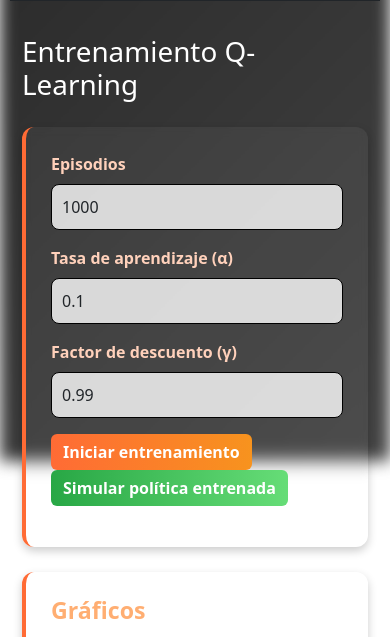
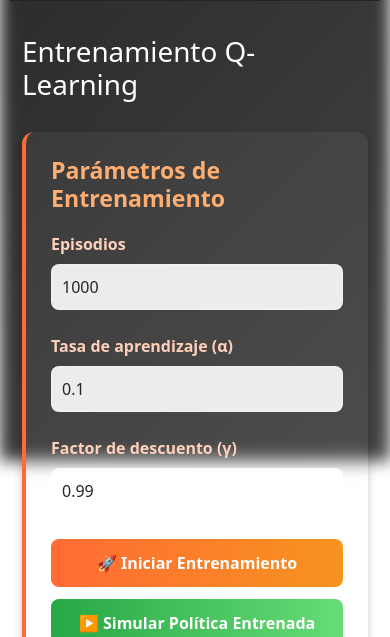
Before and after one commit to catabernal2003-png/Repositorio-Activades, a Flask app: page /reinforcement/caso in a window 390 px wide. Shown: the part 383-1020 px from the top of the page. Run offline with Flask 3, Linux system fonts and the light colour scheme.

Commit message:
mejora visual de la página

```diff
--- a/templates/rl_caso_practico.html
+++ b/templates/rl_caso_practico.html
@@ -4,114 +4,177 @@
 
 {% block content %}
 
-<!-- =======================
-      CSS ESPECÍFICO
-======================= -->
 <style>
-/* Caja de sección */
+/* ====== Estilos Mejorados ====== */
 .section-box {
     background: rgba(255,255,255,0.05);
     padding: 25px;
     border-radius: 12px;
-    margin-top: 25px;
+    margin-bottom: 25px;
     border-left: 4px solid #ff6b35;
     backdrop-filter: blur(4px);
     box-shadow: 0 4px 10px rgba(0,0,0,0.2);
 }
 
-/* Títulos */
 .section-box h3 {
     color: #ffae72;
     font-weight: bold;
-    margin-bottom: 15px;
+    margin-bottom: 20px;
 }
 
-/* Inputs */
 .section-box label {
     color: #ffd1bb;
     font-weight: bold;
+    margin-bottom: 8px;
+    display: block;
 }
 
 .section-box input {
-    background: rgba(255,255,255,0.8);
+    background: rgba(255,255,255,0.9);
     border-radius: 8px;
+    border: 1px solid rgba(255,255,255,0.3);
+    padding: 10px;
 }
 
-/* Botones */
+.section-box input:focus {
+    background: rgba(255,255,255,0.95);
+    box-shadow: 0 0 8px rgba(255,107,53,0.5);
+}
+
+.btn-container {
+    display: flex;
+    flex-direction: column;
+    gap: 12px;
+    margin-top: 25px;
+}
+
+#trainBtn, #simulateBtn {
+    width: 100%;
+    padding: 12px;
+    font-weight: bold;
+    border-radius: 8px;
+    border: none;
+    transition: all 0.3s ease;
+}
+
 #trainBtn {
     background: linear-gradient(90deg, #ff6b35, #f7931e);
-    border: none;
-    font-weight: bold;
+    color: white;
 }
+
 #simulateBtn {
     background: linear-gradient(90deg, #28a745, #66dd77);
-    border: none;
-    font-weight: bold;
+    color: white;
 }
+
 #trainBtn:hover, #simulateBtn:hover {
     transform: scale(1.04);
+    box-shadow: 0 6px 20px rgba(0,0,0,0.3);
 }
 
-/* Resultado */
 #status {
     font-size: 1.1rem;
     color: #ffe5d4;
     font-weight: bold;
+    padding: 15px;
+    background: rgba(0,0,0,0.3);
+    border-radius: 8px;
+    text-align: center;
+    min-height: 50px;
+    display: flex;
+    align-items: center;
+    justify-content: center;
 }
 
-/* Imágenes */
-img {
+.graph-container {
+    background: rgba(255,255,255,0.03);
+    padding: 15px;
+    border-radius: 8px;
+}
+
+.graph-container img {
     border-radius: 12px;
     border: 2px solid #444;
+    width: 100%;
+    height: auto;
+    box-shadow: 0 4px 15px rgba(0,0,0,0.3);
+}
+
+/* Asegurar altura completa para las columnas */
+.left-panel, .right-panel {
+    display: flex;
+    flex-direction: column;
+}
+
+.form-section {
+    position: sticky;
+    top: 20px;
 }
 </style>
 
-<!-- =======================
-      CONTENIDO
-======================= -->
+<h1 style="color:white; margin-bottom: 30px;">Entrenamiento Q-Learning</h1>
 
-<h1 style="color:white;">Entrenamiento Q-Learning</h1>
+<!-- =============================
+      DISEÑO EN 2 COLUMNAS
+============================= -->
+<div class="row">
 
-<div class="section-box">
+    <!-- ▓▓▓ IZQUIERDA — FORMULARIO ▓▓▓ -->
+    <div class="col-md-5 left-panel">
+        <div class="section-box form-section">
+            <h3>Parámetros de Entrenamiento</h3>
 
-    <div class="mb-3">
+            <div class="mb-4">
                 <label>Episodios</label>
                 <input id="episodes" type="number" value="{{ params['episodes'] }}" class="form-control" />
             </div>
 
-    <div class="mb-3">
+            <div class="mb-4">
                 <label>Tasa de aprendizaje (α)</label>
                 <input id="alpha" type="number" step="0.01" value="{{ params['alpha'] }}" class="form-control" />
             </div>
 
-    <div class="mb-3">
+            <div class="mb-4">
                 <label>Factor de descuento (γ)</label>
                 <input id="gamma" type="number" step="0.01" value="{{ params['gamma'] }}" class="form-control" />
             </div>
 
-    <button id="trainBtn" class="btn btn-primary">Iniciar entrenamiento</button>
-    <button id="simulateBtn" class="btn btn-success">Simular política entrenada</button>
-
-    <div id="status" class="mt-3"></div>
+            <div class="btn-container">
+                <button id="trainBtn" class="btn">🚀 Iniciar Entrenamiento</button>
+                <button id="simulateBtn" class="btn">▶️ Simular Política Entrenada</button>
             </div>
 
+            <div id="status" class="mt-4"></div>
+        </div>
+    </div>
 
+    <!-- ▓▓▓ DERECHA — GRÁFICOS ▓▓▓ -->
+    <div class="col-md-7 right-panel">
+
+        <!-- Gráfico de Recompensas -->
         <div class="section-box">
-    <h3>Gráficos</h3>
+            <h3>📊 Gráfico de Recompensas</h3>
+            <div class="graph-container">
                 <img id="rewardsImg"
                     src="{{ url_for('static', filename='images/rewards.png') }}?t=0"
                     alt="Recompensas"
                     class="img-fluid" />
             </div>
+        </div>
 
+        <!-- Trayectoria -->
         <div class="section-box">
-    <h3>Trayectoria</h3>
+            <h3>🎯 Trayectoria Aprendida</h3>
+            <div class="graph-container">
                 <img id="trajImg"
                     src="{{ url_for('static', filename='images/traj.png') }}?t=0"
                     alt="Trayectoria"
                     class="img-fluid" />
             </div>
+        </div>
+    </div>
 
+</div>
 
 <!-- =======================
       JAVASCRIPT RL
@@ -124,7 +187,7 @@ document.getElementById('trainBtn').onclick = async function () {
         gamma: parseFloat(document.getElementById('gamma').value)
     };
 
-    document.getElementById('status').innerText = 'Entrenamiento iniciado...';
+    document.getElementById('status').innerText = '⏳ Entrenamiento iniciado...';
 
     const resp = await fetch('/reinforcement/train', {
         method: 'POST',
@@ -145,8 +208,9 @@ document.getElementById('trainBtn').onclick = async function () {
     }
 };
 
+document.getElementById('simulateBtn').onclick = async function () {
+    document.getElementById('status').innerText = '⏳ Simulando...';
 
-document.getElementById('simulateBtn').onclick = async function () {
     const resp = await fetch('/reinforcement/simulate');
     const data = await resp.json();
 
@@ -155,7 +219,7 @@ document.getElementById('simulateBtn').onclick = async function () {
             'No hay modelo entrenado.';
     } else {
         document.getElementById('status').innerText =
-            'Simulación completada. Reward: ' + data.reward;
+            'Simulación completada. Reward: ' + data.reward.toFixed(2);
 
         document.getElementById('trajImg').src =
             '/static/images/traj.png?t=' + Date.now();
@@ -163,5 +227,4 @@ document.getElementById('simulateBtn').onclick = async function () {
 };
 </script>
 
-
 {% endblock %}
```
Lines whose indentation alone changed are shown as unchanged.
